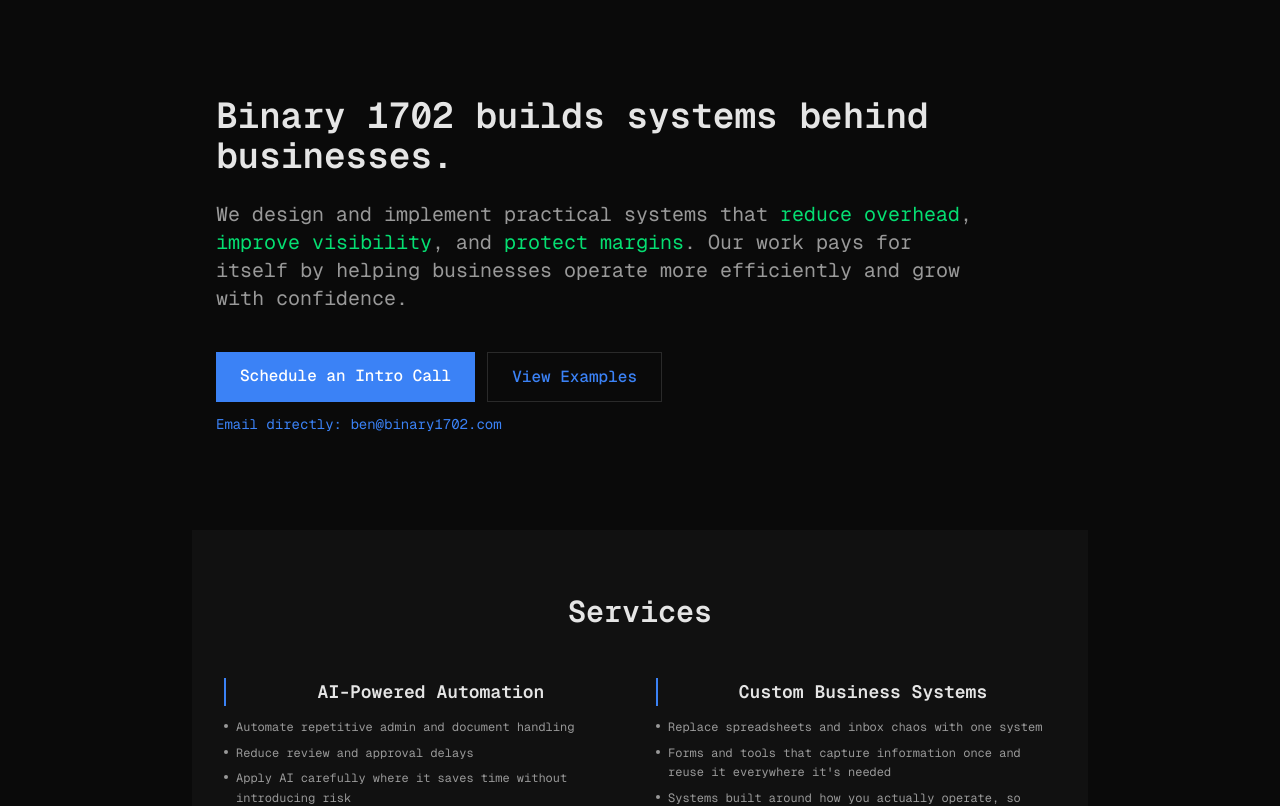
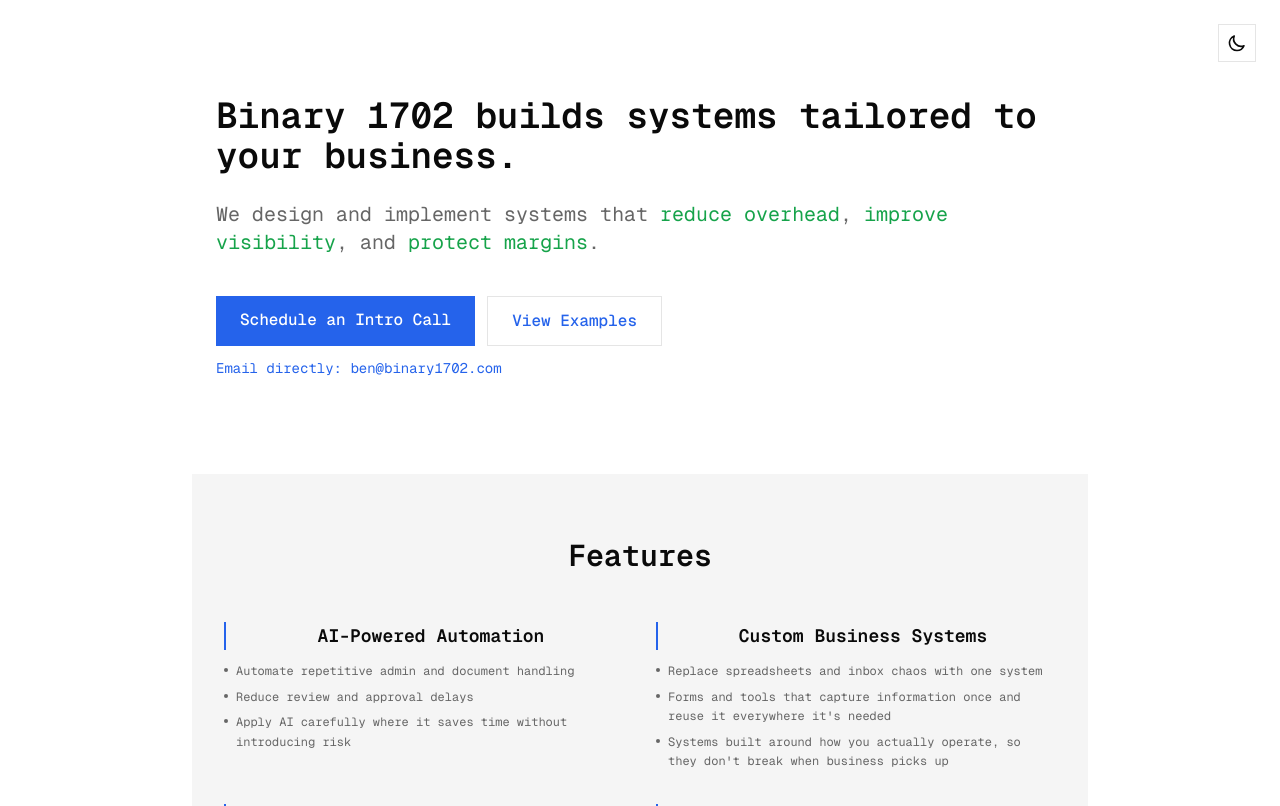
Before and after one commit to sun2ii/binary1702, a Next.js app: page / in a window 1280 px wide. Shown: the top 806 px of the page. Built offline with nearby package versions, Linux system fonts and the light colour scheme.

Commit message:
binary 1702 updates

```diff
--- a/src/app/contact/page.tsx
+++ b/src/app/contact/page.tsx
@@ -118,16 +118,16 @@ export default function ContactPage() {
 
           {/* Status Messages */}
           {status === 'success' && (
-            <div className="p-4 bg-green-500/10 border border-green-500/20 rounded-sm">
-              <p className="text-sm text-green-500">
+            <div className="p-4 bg-[var(--success-bg)] border border-[var(--success-border)] rounded-sm">
+              <p className="text-sm text-[var(--success-text)]">
                 Message sent successfully! I'll get back to you soon.
               </p>
             </div>
           )}
 
           {status === 'error' && (
-            <div className="p-4 bg-red-500/10 border border-red-500/20 rounded-sm">
-              <p className="text-sm text-red-500">
+            <div className="p-4 bg-[var(--error-bg)] border border-[var(--error-border)] rounded-sm">
+              <p className="text-sm text-[var(--error-text)]">
                 {errorMessage || 'Failed to send message. Please try again.'}
               </p>
             </div>
--- a/src/app/globals.css
+++ b/src/app/globals.css
@@ -1,12 +1,54 @@
 @import "tailwindcss";
 
 :root {
+  /* Dark mode (default) */
   --bg: #0a0a0a;
   --fg: #e5e5e5;
   --muted: #999;
   --accent: #3b82f6;
   --border: #2a2a2a;
   --panel: #111;
+
+  /* Prose colors - dark */
+  --prose-h1: #ededed;
+  --prose-h2: #3b82f6;
+  --prose-h3: #22d3ee;
+  --prose-text: #a1a1aa;
+  --prose-code-bg: #1a1a1a;
+
+  /* Semantic colors - dark */
+  --highlight: #22c55e;
+  --success-text: #22c55e;
+  --success-bg: #22c55e1a;
+  --success-border: #22c55e33;
+  --error-text: #ef4444;
+  --error-bg: #ef44441a;
+  --error-border: #ef444433;
+}
+
+[data-theme="light"] {
+  --bg: #ffffff;
+  --fg: #0a0a0a;
+  --muted: #666666;
+  --accent: #2563eb;
+  --border: #e5e5e5;
+  --panel: #f5f5f5;
+
+  /* Prose colors - light */
+  --prose-h1: #0a0a0a;
+  --prose-h2: #2563eb;
+  --prose-h3: #0891b2;
+  --prose-text: #525252;
+  --prose-code-bg: #f5f5f5;
+
+  /* Semantic colors - light */
+  --highlight: #16a34a;
+  --success-text: #16a34a;
+  --success-bg: #f0fdf4;
+  --success-border: #dcfce7;
+  --error-text: #dc2626;
+  --error-bg: #fef2f2;
+  --error-border: #fee2e2;
 }
 
 body {
@@ -31,23 +73,23 @@ a:hover {
   margin-top: 1.5em;
   margin-bottom: 0.5em;
   font-weight: 600;
-  color: #ededed;
+  color: var(--prose-h1);
 }
 .prose h2 {
   margin-top: 1.5em;
   margin-bottom: 0.5em;
   font-weight: 600;
-  color: #3b82f6;
+  color: var(--prose-h2);
 }
 .prose h3 {
   margin-top: 1.5em;
   margin-bottom: 0.5em;
   font-weight: 600;
-  color: #22d3ee;
+  color: var(--prose-h3);
 }
 .prose p {
   margin-bottom: 1em;
-  color: #a1a1aa;
+  color: var(--prose-text);
 }
 .prose ul,
 .prose ol {
@@ -56,16 +98,16 @@ a:hover {
 }
 .prose li {
   margin-bottom: 0.25em;
-  color: #a1a1aa;
+  color: var(--prose-text);
 }
 .prose code {
-  background: #1a1a1a;
+  background: var(--prose-code-bg);
   padding: 0.125em 0.25em;
   border-radius: 3px;
   font-size: 0.9em;
 }
 .prose pre {
-  background: #1a1a1a;
+  background: var(--prose-code-bg);
   padding: 1em;
   border-radius: 6px;
   overflow-x: auto;
--- a/src/app/layout.tsx
+++ b/src/app/layout.tsx
@@ -1,8 +1,10 @@
-import type { Metadata, Viewport } from "next";
+import type { Metadata } from "next";
 import { Geist_Mono } from "next/font/google";
 import Link from "next/link";
 import "./globals.css";
 import { siteConfig } from "@/config/site";
+import { ThemeProvider } from "@/contexts/ThemeContext";
+import { ThemeToggle } from "@/components/ui/ThemeToggle";
 
 const geistMono = Geist_Mono({
   variable: "--font-geist-mono",
@@ -19,10 +21,6 @@ export const metadata: Metadata = {
   },
 };
 
-export const viewport: Viewport = {
-  themeColor: "#0a0a0a",
-};
-
 export default function RootLayout({
   children,
 }: Readonly<{
@@ -30,7 +28,23 @@ export default function RootLayout({
 }>) {
   return (
     <html lang="en">
+      <head>
+        <script
+          dangerouslySetInnerHTML={{
+            __html: `
+              (function() {
+                const stored = localStorage.getItem('theme');
+                const theme = stored || 'light';
+                document.documentElement.setAttribute('data-theme', theme);
+              })();
+            `,
+          }}
+        />
+        <meta name="theme-color" content="#ffffff" />
+      </head>
       <body className={`${geistMono.variable} antialiased min-h-screen flex flex-col`}>
+        <ThemeProvider>
+          <ThemeToggle />
           <main className="flex-1">{children}</main>
           <footer className="border-t border-[var(--border)] mt-8 py-8">
             <div className="max-w-4xl mx-auto px-6">
@@ -60,6 +74,7 @@ export default function RootLayout({
               </div>
             </div>
           </footer>
+        </ThemeProvider>
       </body>
     </html>
   );
--- a/src/components/sections/Founder.tsx
+++ b/src/components/sections/Founder.tsx
@@ -21,10 +21,10 @@ export function Founder() {
             {siteConfig.founder.name}, {siteConfig.founder.role}
           </h3>
           <p className="text-[var(--muted)] leading-relaxed text-left">
-            Built by a systems architect with 10+ years designing backend platforms, internal tools, and integration-heavy systems for healthcare, finance, and data-driven organizations.
+            Built by a systems architect with 10+ years designing backend platforms, internal tools, and integration-heavy systems for data-driven organizations.
           </p>
           <p className="text-[var(--muted)] leading-relaxed text-left">
-            I focus on turning ambiguous, manual, or fragmented workflows into durable software systems—prioritizing clarity, correctness, and long-term maintainability over hype.
+            I focus on turning ambiguous, manual, or fragmented workflows into durable software systems, prioritizing clarity, correctness, and long-term maintainability.
           </p>
         </div>
       </div>
--- a/src/components/sections/Hero.tsx
+++ b/src/components/sections/Hero.tsx
@@ -6,12 +6,11 @@ export function Hero() {
   return (
     <section className="py-16 md:py-24 space-y-6">
       <SectionHeading level={1}>
-        Binary 1702 builds systems behind businesses.
+        Binary 1702 builds systems tailored to your business.
       </SectionHeading>
 
       <p className="text-lg md:text-xl text-[var(--muted)] max-w-3xl">
-        We design and implement practical systems that <span className="text-green-400">reduce overhead</span>, <span className="text-green-400">improve visibility</span>, and <span className="text-green-400">protect margins</span>.
-        Our work pays for itself by helping businesses operate more efficiently and grow with confidence.
+        We design and implement systems that <span className="text-[var(--highlight)]">reduce overhead</span>, <span className="text-[var(--highlight)]">improve visibility</span>, and <span className="text-[var(--highlight)]">protect margins</span>.
       </p>
 
       <div className="flex flex-col gap-3 pt-4 items-center sm:items-start">
--- a/src/components/sections/Services.tsx
+++ b/src/components/sections/Services.tsx
@@ -1,7 +1,7 @@
 import { SectionHeading } from '@/components/ui/SectionHeading';
 
 export function Services() {
-  const services = [
+  const features = [
     {
       title: 'AI-Powered Automation',
       items: [
@@ -41,19 +41,19 @@ export function Services() {
   ];
 
   return (
-    <section id="services" className="py-12 md:py-16 px-6 md:px-8 space-y-12 bg-[var(--panel)] -mx-6">
+    <section id="features" className="py-12 md:py-16 px-6 md:px-8 space-y-12 bg-[var(--panel)] -mx-6">
       <div className="max-w-6xl mx-auto">
-        <SectionHeading level={2}>Services</SectionHeading>
+        <SectionHeading level={2}>Features</SectionHeading>
 
         <div className="grid grid-cols-1 md:grid-cols-2 gap-8 mt-12">
-        {services.map((service) => {
+        {features.map((feature) => {
           return (
-            <div key={service.title} className="space-y-3">
+            <div key={feature.title} className="space-y-3">
               <h3 className="text-base md:text-lg font-semibold border-l-2 border-[var(--accent)] pl-3 text-center">
-                {service.title}
+                {feature.title}
               </h3>
               <ul className="space-y-1.5">
-                {service.items.map((item, index) => (
+                {feature.items.map((item, index) => (
                   <li key={index} className="text-[var(--muted)] text-xs leading-relaxed flex items-start">
                     <span className="mr-2 mt-1.5 h-1 w-1 flex-shrink-0 rounded-full bg-[var(--muted)]"></span>
                     <span>{item}</span>
--- a/src/components/ui/Button.tsx
+++ b/src/components/ui/Button.tsx
@@ -12,7 +12,7 @@ export function Button({ variant, href, children, external = false, className: c
   const baseStyles = 'px-6 py-3 text-base font-medium transition-colors text-center';
 
   const variantStyles = {
-    primary: 'bg-[var(--accent)] !text-white hover:bg-blue-600 hover:!no-underline',
+    primary: 'bg-[var(--accent)] !text-white hover:opacity-90 hover:!no-underline',
     secondary: 'border border-[var(--border)] text-[var(--fg)] hover:border-[var(--muted)] hover:!no-underline',
   };
 
--- /dev/null
+++ b/src/components/ui/ThemeToggle.tsx
@@ -0,0 +1,36 @@
+'use client';
+
+import { useTheme } from '@/contexts/ThemeContext';
+import { useEffect, useState } from 'react';
+
+export function ThemeToggle() {
+  const { theme, toggleTheme } = useTheme();
+  const [mounted, setMounted] = useState(false);
+
+  useEffect(() => {
+    setMounted(true);
+  }, []);
+
+  if (!mounted) {
+    return null;
+  }
+
+  return (
+    <button
+      onClick={toggleTheme}
+      className="fixed top-6 right-6 z-50 p-2 border border-[var(--border)] bg-[var(--bg)] hover:border-[var(--muted)] transition-colors"
+      aria-label="Toggle theme"
+      title={`Switch to ${theme === 'dark' ? 'light' : 'dark'} mode`}
+    >
+      {theme === 'dark' ? (
+        <svg className="w-5 h-5" fill="none" viewBox="0 0 24 24" stroke="currentColor">
+          <path strokeLinecap="round" strokeLinejoin="round" strokeWidth={2} d="M12 3v1m0 16v1m9-9h-1M4 12H3m15.364 6.364l-.707-.707M6.343 6.343l-.707-.707m12.728 0l-.707.707M6.343 17.657l-.707.707M16 12a4 4 0 11-8 0 4 4 0 018 0z" />
+        </svg>
+      ) : (
+        <svg className="w-5 h-5" fill="none" viewBox="0 0 24 24" stroke="currentColor">
+          <path strokeLinecap="round" strokeLinejoin="round" strokeWidth={2} d="M20.354 15.354A9 9 0 018.646 3.646 9.003 9.003 0 0012 21a9.003 9.003 0 008.354-5.646z" />
+        </svg>
+      )}
+    </button>
+  );
+}
--- /dev/null
+++ b/src/contexts/ThemeContext.tsx
@@ -0,0 +1,56 @@
+'use client';
+
+import { createContext, useContext, useEffect, useState } from 'react';
+
+type Theme = 'light' | 'dark';
+
+interface ThemeContextType {
+  theme: Theme;
+  toggleTheme: () => void;
+}
+
+const ThemeContext = createContext<ThemeContextType | undefined>(undefined);
+
+export function ThemeProvider({ children }: { children: React.ReactNode }) {
+  const [theme, setTheme] = useState<Theme>('light');
+  const [mounted, setMounted] = useState(false);
+
+  useEffect(() => {
+    setMounted(true);
+    // Read the theme that was already set by the inline script
+    const currentTheme = document.documentElement.getAttribute('data-theme') as Theme | null;
+    const stored = currentTheme || localStorage.getItem('theme') as Theme | null;
+    if (stored) {
+      setTheme(stored);
+    }
+  }, []);
+
+  useEffect(() => {
+    if (mounted) {
+      document.documentElement.setAttribute('data-theme', theme);
+      localStorage.setItem('theme', theme);
+
+      // Update meta theme-color
+      const metaTheme = document.querySelector('meta[name="theme-color"]');
+      if (metaTheme) {
+        metaTheme.setAttribute('content', theme === 'dark' ? '#0a0a0a' : '#ffffff');
+      }
+    }
+  }, [theme, mounted]);
+
+  const toggleTheme = () => {
+    setTheme(prev => prev === 'dark' ? 'light' : 'dark');
+  };
+
+  return (
+    <ThemeContext.Provider value={{ theme, toggleTheme }}>
+      {children}
+    </ThemeContext.Provider>
+  );
+}
+
+export function useTheme() {
+  const context = useContext(ThemeContext);
+  if (!context) throw new Error('useTheme must be used within ThemeProvider');
+  return context;
+}
```
Lines whose indentation alone changed are shown as unchanged.
